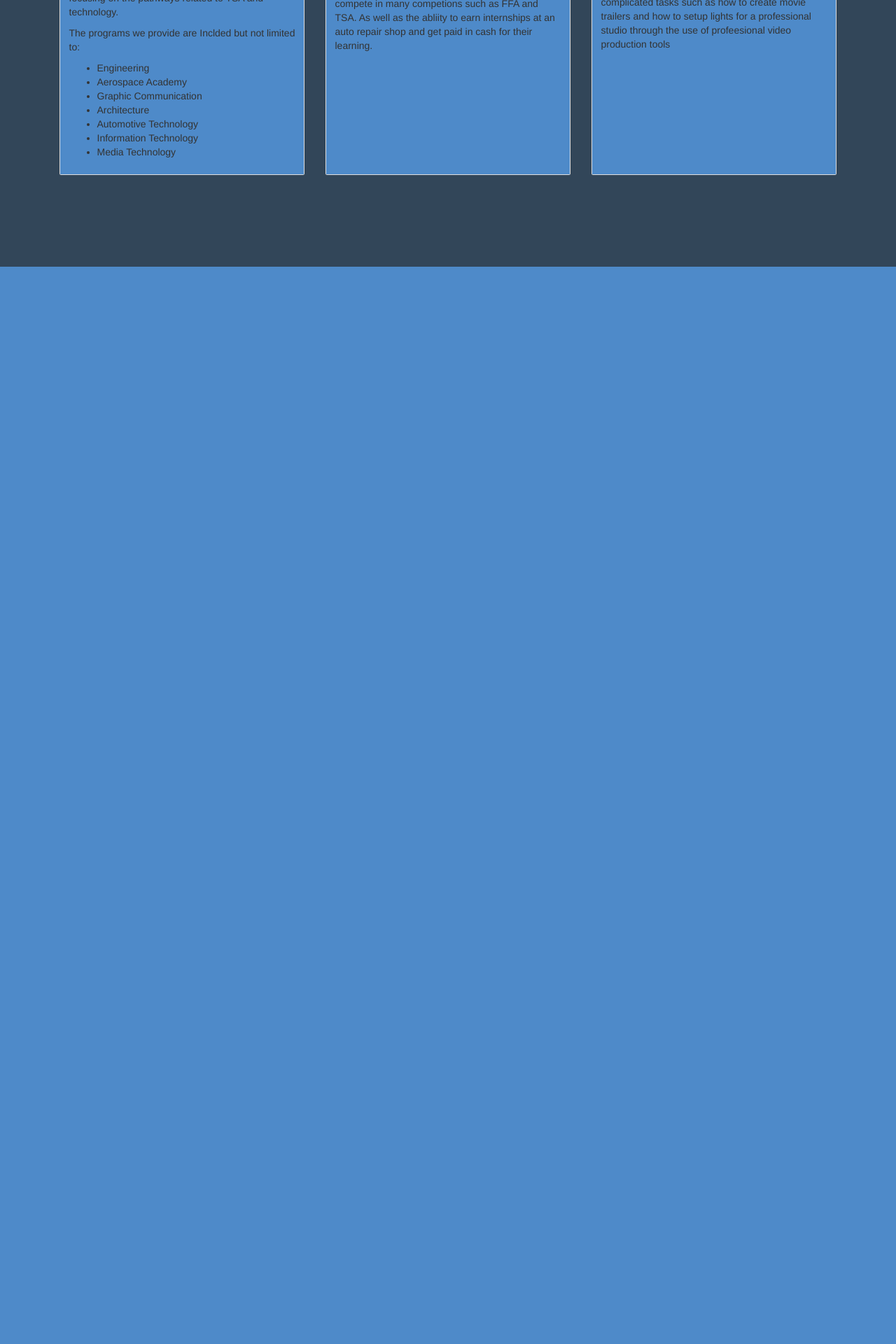
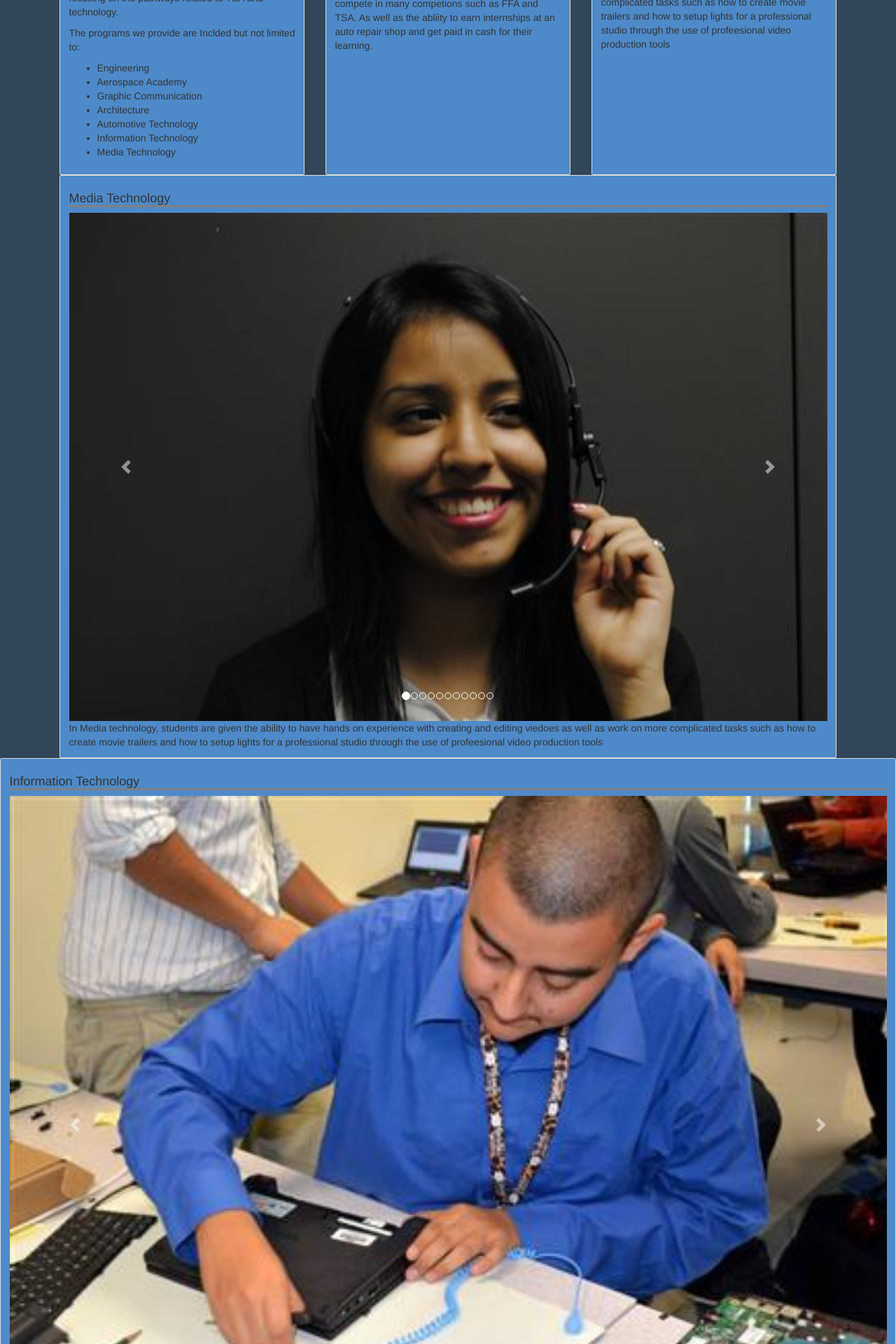
Before and after one commit to cdxker/TSAWebsite, a Flask app: page /pathways in a window 1280 px wide. Shown: the part 419-2339 px from the top of the page at 70% size. Before the commit the page ends 800 px from the top, so only its background shows below. Run offline with Flask 2, Linux system fonts and the light colour scheme; some libraries are stand-ins or nearby versions.

Commit message:
it pathway

```diff
--- a/TSA/templates/pathways.html
+++ b/TSA/templates/pathways.html
@@ -46,7 +46,39 @@
           </div>
           {%for i in range(2, 11) %}
           <div class="carousel-item">
-            <img class="img-fluid w-100" src="{{url_for('static', filename='images/auto/auto{}.jpg'.format(i))}}" alt="First slide">
+            <img class="img-fluid w-100" src="{{url_for('static', filename='images/auto/auto2.jpg'.format(i))}}" alt="First slide">
+          </div>
+
+          <div class="carousel-item">
+            <img class="img-fluid w-100" src="{{url_for('static', filename='images/auto/auto3.jpg'.format(i))}}" alt="First slide">
+          </div>
+
+          <div class="carousel-item">
+            <img class="img-fluid w-100" src="{{url_for('static', filename='images/auto/auto4.jpg'.format(i))}}" alt="First slide">
+          </div>
+
+          <div class="carousel-item">
+            <img class="img-fluid w-100" src="{{url_for('static', filename='images/auto/auto5.jpg'.format(i))}}" alt="First slide">
+          </div>
+
+          <div class="carousel-item">
+            <img class="img-fluid w-100" src="{{url_for('static', filename='images/auto/auto6.jpg'.format(i))}}" alt="First slide">
+          </div>
+
+          <div class="carousel-item">
+            <img class="img-fluid w-100" src="{{url_for('static', filename='images/auto/auto7.jpg'.format(i))}}" alt="First slide">
+          </div>
+
+          <div class="carousel-item">
+            <img class="img-fluid w-100" src="{{url_for('static', filename='images/auto/auto8.jpg'.format(i))}}" alt="First slide">
+          </div>
+
+          <div class="carousel-item">
+            <img class="img-fluid w-100" src="{{url_for('static', filename='images/auto/auto9.jpg'.format(i))}}" alt="First slide">
+          </div>
+
+          <div class="carousel-item">
+            <img class="img-fluid w-100" src="{{url_for('static', filename='images/auto/auto10.jpg'.format(i))}}" alt="First slide">
           </div>
           {% endfor %}
           <a class="carousel-control-prev" href="#auto-carosel" role="button" data-slide="prev">
@@ -104,4 +136,79 @@
       </div>
   </div>
 </div>
+ <div class="card">
+    <div class="card-body">
+      <h4 class="card-title">Media Technology</h4>
+      <div id="media-carosel" class="carousel slide" data-ride="carousel">
+        <ol class="carousel-indicators">
+          <li data-target="#media-carosel" data-slide-to="0" class="active"></li>
+          {% for i in range(1, 11) %}
+          <li data-target="#media-carosel" , data-slide-to="{{i}}"></li>
+          {% endfor %}
+        </ol>
+        <div class="carousel-inner">
+          <div class="carousel-item active">
+            <img class="img-fluid w-100" src="{{url_for('static', filename='images/media/media1.JPG')}}" alt="First slide">
+          </div>
+          {%for i in range(2, 11) %}
+          <div class="carousel-item">
+            <img class="img-fluid w-100" src="{{url_for('static', filename='images/media/media{}.JPG'.format(i))}}" alt="First slide">
+          </div>
+          {% endfor %}
+          <a class="carousel-control-prev" href="#media-carosel" role="button" data-slide="prev">
+            <span class="carousel-control-prev-icon" aria-hidden="true"></span>
+            <span class="sr-only">Previous</span>
+          </a>
+          <a class="carousel-control-next" href="#media-carosel" role="button" data-slide="next">
+            <span class="carousel-control-next-icon" aria-hidden="true"></span>
+            <span class="sr-only">Next</span>
+          </a>
+        </div>
+      </div>
+          <p class="card-text">
+            In Media technology, students are given the ability to have hands on experience with creating
+            and editing viedoes as well as work on more complicated tasks such as how to create movie trailers and
+            how to setup lights for a professional studio through the use of profeesional video production tools
+          </p>
+      </div>
+  </div>
+</div>
+
+<div class="card">
+  <div class="card-body">
+    <h4 class="card-title">Information Technology</h4>
+    <div id="info-carosel" class="carousel slide" data-ride="carousel">
+      <ol class="carousel-indicators">
+        <li data-target="#info-carosel" data-slide-to="0" class="active"></li>
+        {% for i in range(1, 11) %}
+        <li data-target="#info-carosel" , data-slide-to="{{i}}"></li>
+        {% endfor %}
+      </ol>
+      <div class="carousel-inner">
+        <div class="carousel-item active">
+          <img class="img-fluid w-100" src="{{url_for('static', filename='images/info/info1.JPG')}}" alt="First slide">
+        </div>
+        {%for i in range(2, 11) %}
+        <div class="carousel-item">
+          <img class="img-fluid w-100" src="{{url_for('static', filename='images/info/info{}.JPG'.format(i))}}" alt="First slide">
+        </div>
+        {% endfor %}
+        <a class="carousel-control-prev" href="#info-carosel" role="button" data-slide="prev">
+          <span class="carousel-control-prev-icon" aria-hidden="true"></span>
+          <span class="sr-only">Previous</span>
+        </a>
+        <a class="carousel-control-next" href="#info-carosel" role="button" data-slide="next">
+          <span class="carousel-control-next-icon" aria-hidden="true"></span>
+          <span class="sr-only">Next</span>
+        </a>
+      </div>
+    </div>
+        <p class="card-text">
+          In Information technology, students are given the ability to have hands on experience with creating
+          computer sofware as well as work on more complicated tasks such as how deal with computer problems and
+          etc.
+        </p>
+    </div>
+</div>
+</div>
 {% endblock %}
```
Also changed, not shown: TSA/static/images/info/info1.jpg (added), TSA/static/images/info/info2.jpg (added), TSA/static/images/info/info3.PNG (added).
